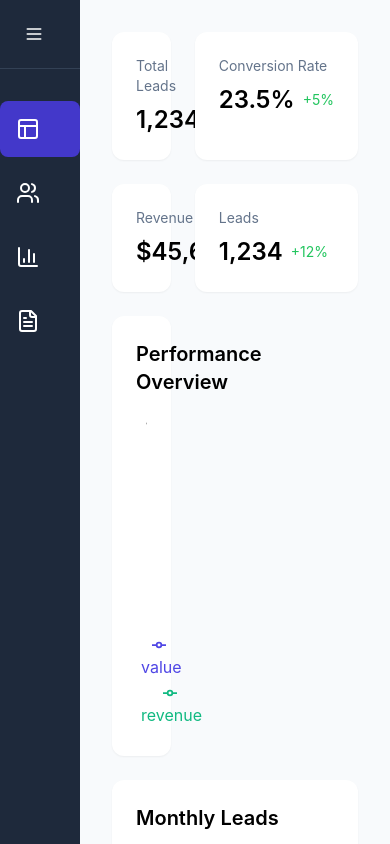
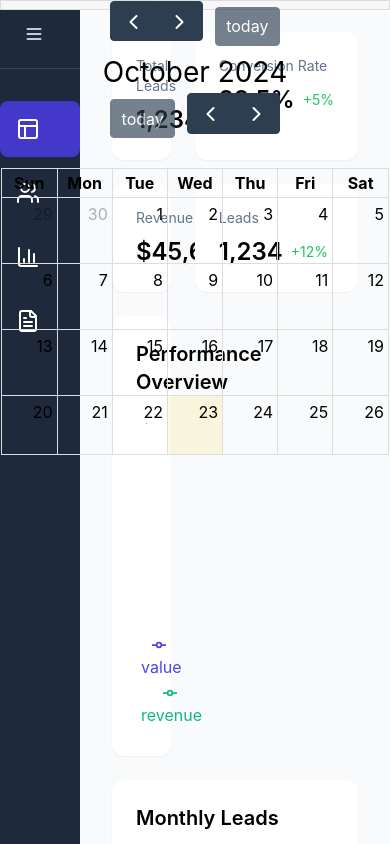
Before and after one commit to jairock007/my-app, a React (Create React App) app: page / in a window 390 px wide. Shown: the top 844 px of the page. Built offline with nearby package versions, Linux system fonts and the light colour scheme.

Commit message:
Update index.css

```diff
--- a/package.json
+++ b/package.json
@@ -3,11 +3,15 @@
   "version": "0.1.0",
   "private": true,
   "dependencies": {
+    "@fullcalendar/daygrid": "^6.1.15",
+    "@fullcalendar/react": "^6.1.15",
+    "@fullcalendar/timegrid": "^6.1.15",
     "@testing-library/jest-dom": "^5.17.0",
     "@testing-library/react": "^13.4.0",
     "@testing-library/user-event": "^13.5.0",
     "lucide-react": "^0.453.0",
     "react": "^18.3.1",
+    "react-big-calendar": "^1.15.0",
     "react-dom": "^18.3.1",
     "react-feather": "^2.0.10",
     "react-router-dom": "^6.27.0",
--- a/src/Dashboard.js
+++ b/src/Dashboard.js
@@ -24,6 +24,9 @@ import {
   Legend,
 } from "recharts";
 import { PageLayout } from "./components/Layout";
+import FullCalendar from "@fullcalendar/react";
+import dayGridPlugin from "@fullcalendar/daygrid";
+import timeGridPlugin from "@fullcalendar/timegrid";
 
 // Sample data
 const performanceData = [
@@ -89,6 +92,11 @@ const Dashboard = () => {
   // const [isSidebarOpen, setIsSidebarOpen] = useState(true);
   const [selectedLead, setSelectedLead] = useState(null);
   const [isLeadModalOpen, setIsLeadModalOpen] = useState(false);
+  const [view, setView] = useState("dayGridMonth");
+
+  const handleViewChange = (newView) => {
+    setView(newView);
+  };
 
   return (
     <PageLayout>
@@ -217,6 +225,48 @@ const Dashboard = () => {
           </div>
         </div>
       </div>
+      {/* Calendar */}
+      <div
+        style={{
+          position: "absolute",
+          top: 0,
+          right: 0,
+          height: 10,
+          width: "100%",
+          maxWidth: 580,
+          backgroundColor: "#f7f7f7",
+          border: "1px solid #ddd",
+        }}
+      >
+        <FullCalendar
+          plugins={[dayGridPlugin]}
+          initialView="dayGridMonth"
+          events={[
+            { title: "Event 1", start: "2023-03-01", end: "2023-03-02" },
+            { title: "Event 2", start: "2023-03-05", end: "2023-03-06" },
+          ]}
+          headerToolbar={{ left: "prev,next today", center: "title" }}
+          nowIndicator={true}
+          slotMinTime="08:00"
+          slotMaxTime="18:00"
+          slotDuration="01:00"
+          allDaySlot={false}
+          style={{
+            backgroundColor: "#f7f7f7",
+            border: "1px solid #ddd",
+            header: {
+              backgroundColor: "#337ab7",
+              color: "#fff",
+            },
+            ".fc-day": {
+              backgroundColor: "#f9f9f9",
+            },
+            ".fc-day.fc-today": {
+              backgroundColor: "#dff0d8",
+            },
+          }}
+        />
+      </div>
 
       {/* Lead Details Modal */}
       {isLeadModalOpen && selectedLead && (
--- a/src/components/ReportsPage.js
+++ b/src/components/ReportsPage.js
@@ -2,7 +2,6 @@
 import React, { useState } from "react";
 import { reportsData } from "./data";
 import { PageLayout } from "./Layout";
-// import { StatusBadge } from "../Dashboard";
 
 const ReportsPage = () => {
   const [selectedReport, setSelectedReport] = useState("leads");
@@ -12,12 +11,12 @@ const ReportsPage = () => {
 
   return (
     <PageLayout>
-      <div className="p-6">
-        <h1 className="text-2xl font-bold mb-6">Reports</h1>
+      <div className="p-6 md:p-12">
+        <h1 className="text-2xl md:text-4xl font-bold mb-6">Reports</h1>
 
         <div className="grid grid-cols-1 md:grid-cols-2 gap-4 mb-6">
           <select
-            className="border rounded-lg px-4 py-2"
+            className="border rounded-lg px-4 py-2 md:px-6 md:py-3"
             value={selectedReport}
             onChange={(e) => setSelectedReport(e.target.value)}
           >
@@ -27,7 +26,7 @@ const ReportsPage = () => {
           </select>
 
           <select
-            className="border rounded-lg px-4 py-2"
+            className="border rounded-lg px-4 py-2 md:px-6 md:py-3"
             value={dateRange}
             onChange={(e) => setDateRange(e.target.value)}
           >
@@ -37,24 +36,24 @@ const ReportsPage = () => {
           </select>
         </div>
 
-        <div className="bg-white p-6 rounded-xl shadow-sm">
+        <div className="bg-white p-6 md:p-12 rounded-xl shadow-sm">
           <div className="flex justify-between items-center mb-6">
-            <h2 className="text-xl font-semibold">
+            <h2 className="text-xl md:text-3xl font-semibold">
               {selectedReport.charAt(0).toUpperCase() + selectedReport.slice(1)}{" "}
               Report
             </h2>
-            <div className="space-x-2">
-              <button className="px-4 py-2 border rounded-lg hover:bg-gray-50">
+            <div className="space-x-2 md:space-x-4">
+              <button className="px-4 py-2 md:px-6 md:py-3 border rounded-lg hover:bg-gray-50">
                 Export PDF
               </button>
-              <button className="px-4 py-2 border rounded-lg hover:bg-gray-50">
+              <button className="px-4 py-2 md:px-6 md:py-3 border rounded-lg hover:bg-gray-50">
                 Export CSV
               </button>
             </div>
           </div>
 
           {selectedReport === "leads" && (
-            <div className="border-2 border-dashed border-gray-200 rounded-lg p-8 text-center text-gray-500">
+            <div className="border-2 border-dashed border-gray-200 rounded-lg p-8 md:p-12 text-center text-gray-500">
               <h3>
                 Total Leads:{" "}
                 <span className="font-bold">{reportData.totalLeads}</span>
@@ -75,7 +74,7 @@ const ReportsPage = () => {
           )}
 
           {selectedReport === "conversion" && (
-            <div className="border-2 border-dashed border-gray-200 rounded-lg p-8 text-center text-gray-500">
+            <div className="border-2 border-dashed border-gray-200 rounded-lg p-8 md:p-12 text-center text-gray-500">
               <h3>
                 Total Conversions:{" "}
                 <span className="font-bold">{reportData.totalConversions}</span>
@@ -94,7 +93,7 @@ const ReportsPage = () => {
           )}
 
           {selectedReport === "revenue" && (
-            <div className="border-2 border-dashed border-gray-200 rounded-lg p-8 text-center text-gray-500">
+            <div className="border-2 border-dashed border-gray-200 rounded-lg p-8 md:p-12 text-center text-gray-500">
               <h3>
                 Total Revenue:{" "}
                 <span className="font-bold">${reportData.totalRevenue}</span>
--- a/src/index.css
+++ b/src/index.css
@@ -18,3 +18,21 @@ code {
 .mobile-sidebar{
   width: 5rem;
 }
+
+@media only screen and (max-width: 768px) {
+  .fc-header-toolbar {
+    flex-direction: column;
+  }
+  .fc-button-group {
+    margin-bottom: 10px;
+  }
+}
+
+@media only screen and (max-width: 480px) {
+  .fc-day-grid-container {
+    overflow-x: auto;
+  }
+  .fc-day-grid {
+    width: 100%;
+  }
+}
```
Also changed, not shown: 1 other file (tests, documents, lock files or other folders).
